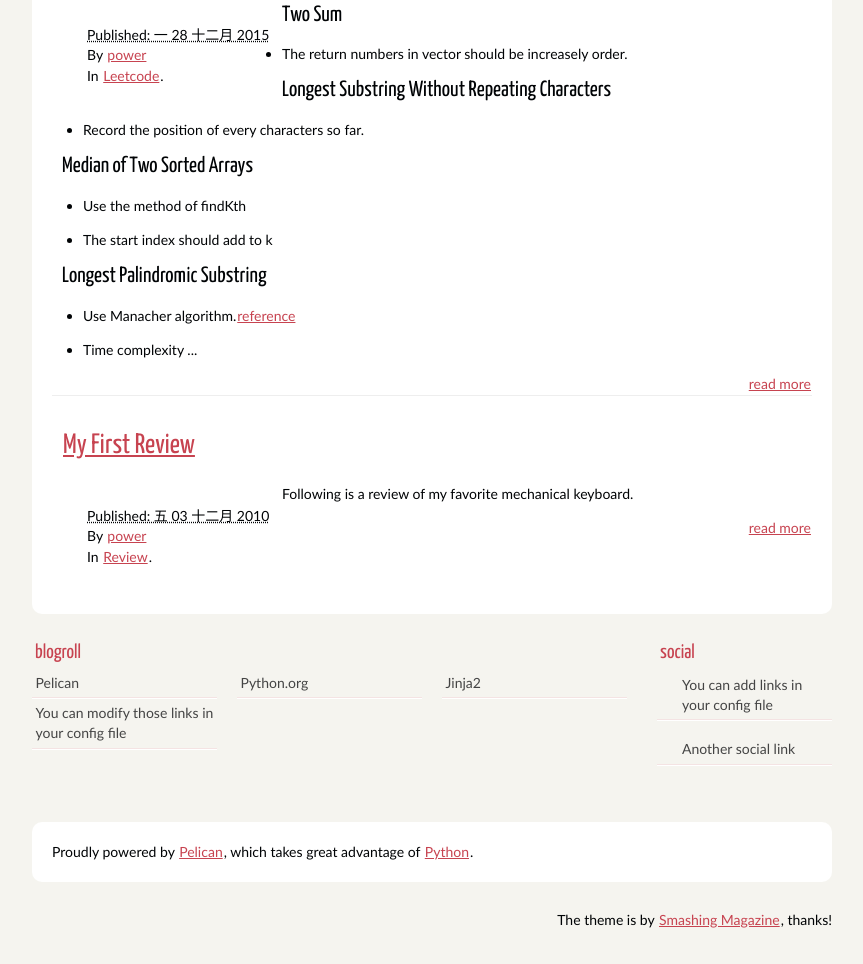
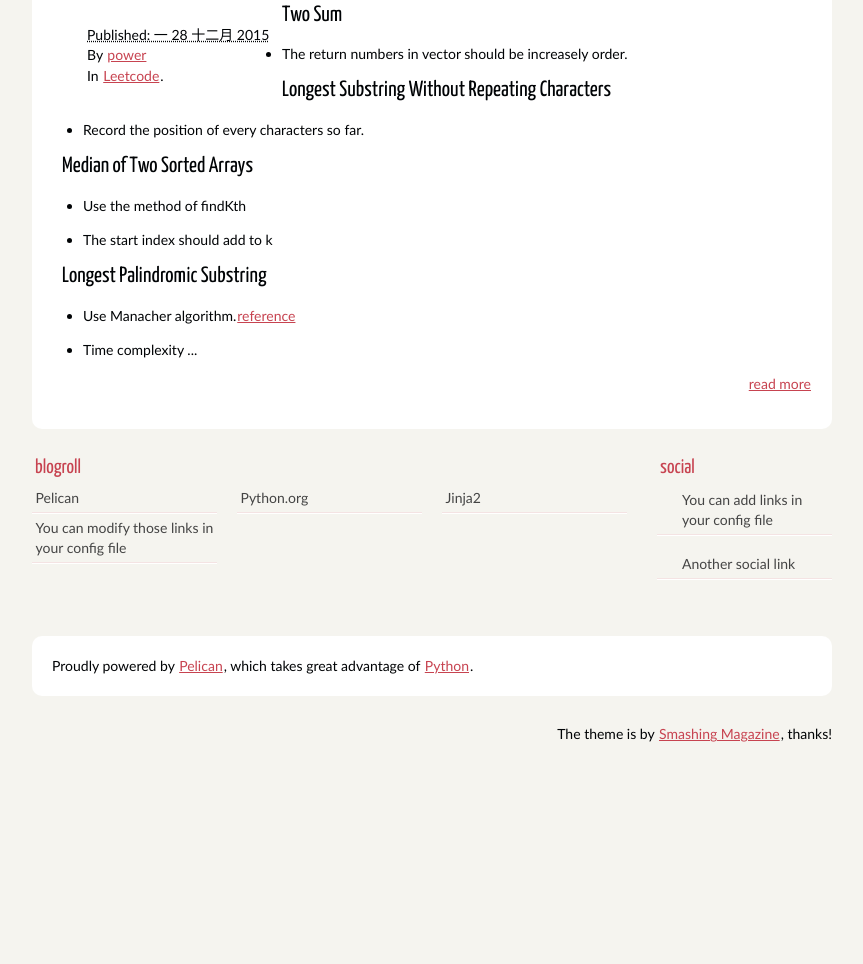
Before and after one commit to LinPower/LinPower.github.io, a plain HTML site: page author/power.html in a window 1280 px wide. Shown: the part 686-1650 px from the top of the page, without its empty margins (208-1071 px from the left). After the commit the page ends 1472 px from the top, so only its background shows below. Drawn offline with Linux system fonts and the light colour scheme.

Commit message:
Update documentation

```diff
--- a/author/power.html
+++ b/author/power.html
@@ -15,7 +15,6 @@
                 <h1><a href="/">PowerUp </a></h1>
                 <nav><ul>
                     <li><a href="/category/leetcode.html">Leetcode</a></li>
-                    <li><a href="/category/review.html">Review</a></li>
                     <li><a href="/category/ubuntu.html">Ubuntu</a></li>
                 </ul></nav>
         </header><!-- /#banner -->
@@ -83,28 +82,6 @@
                 <a class="readmore" href="/leetcodezuo-ti-bi-ji.html">read more</a>
                 </div><!-- /.entry-content -->
             </article></li>
-
-            <li><article class="hentry">
-                <header>
-                    <h1><a href="/my-first-review.html" rel="bookmark"
-                           title="Permalink to My First Review">My First Review</a></h1>
-                </header>
-
-                <div class="entry-content">
-<footer class="post-info">
-        <abbr class="published" title="2010-12-03T10:20:00+08:00">
-                Published: 五 03 十二月 2010
-        </abbr>
-
-        <address class="vcard author">
-                By                         <a class="url fn" href="/author/power.html">power</a>
-        </address>
-<p>In <a href="/category/review.html">Review</a>.</p>
-
-</footer><!-- /.post-info -->                <p>Following is a review of my favorite mechanical keyboard.</p>
-                <a class="readmore" href="/my-first-review.html">read more</a>
-                </div><!-- /.entry-content -->
-            </article></li>
                 </ol><!-- /#posts-list -->
                 </section><!-- /#content -->
         <section id="extras" class="body">
```
Also changed, not shown: archives.html (+0 -3 lines), authors.html (+1 -2 lines), categories.html (+0 -2 lines), category/leetcode.html (+0 -1 lines), category/ubuntu.html (+0 -1 lines), index.html (+0 -23 lines), leetcodezuo-ti-bi-ji.html (+0 -1 lines), tags.html (+0 -1 lines), ubuntuchu-xian-xiang-tong-tu-biao.html (+0 -1 lines).
